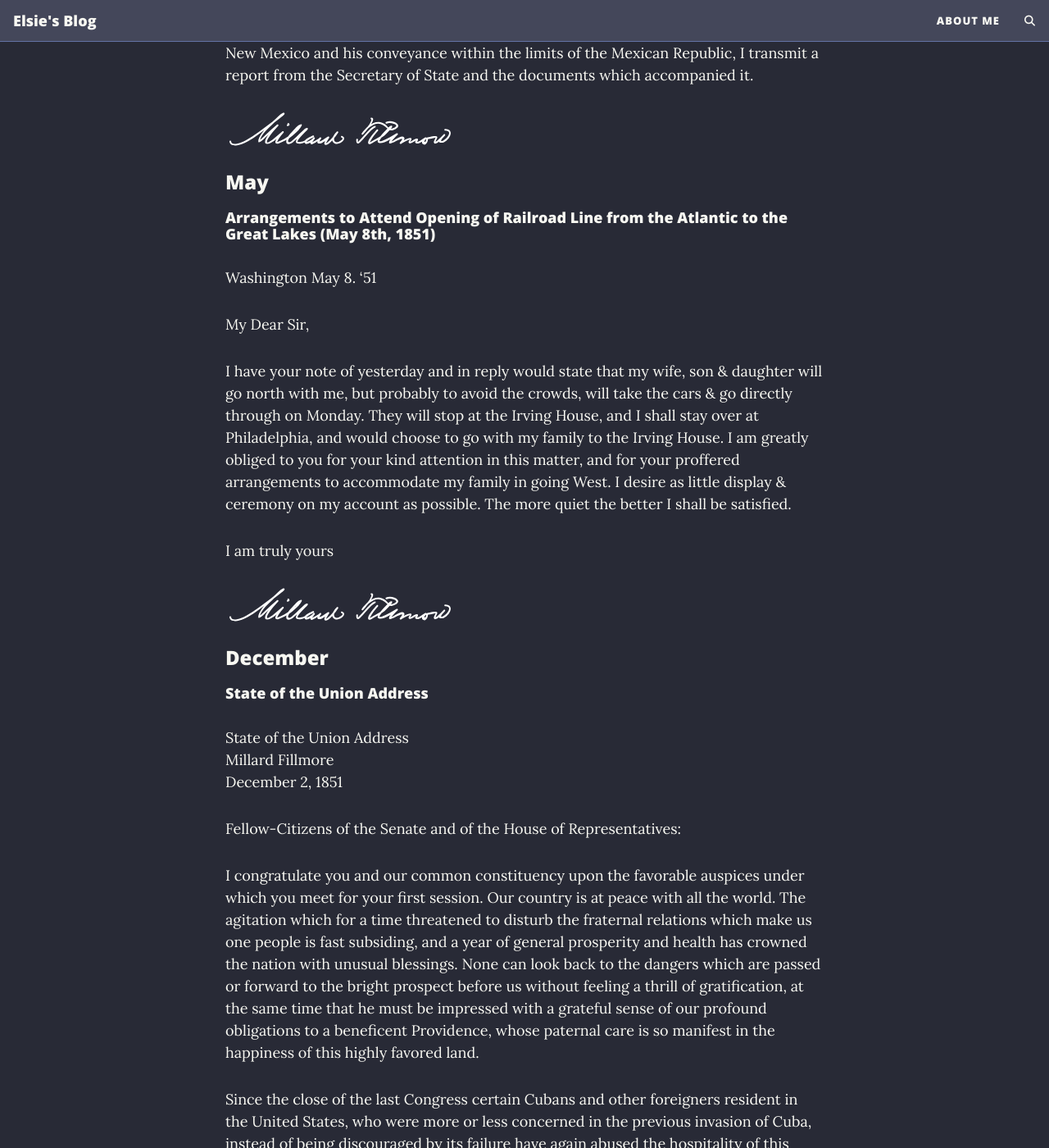
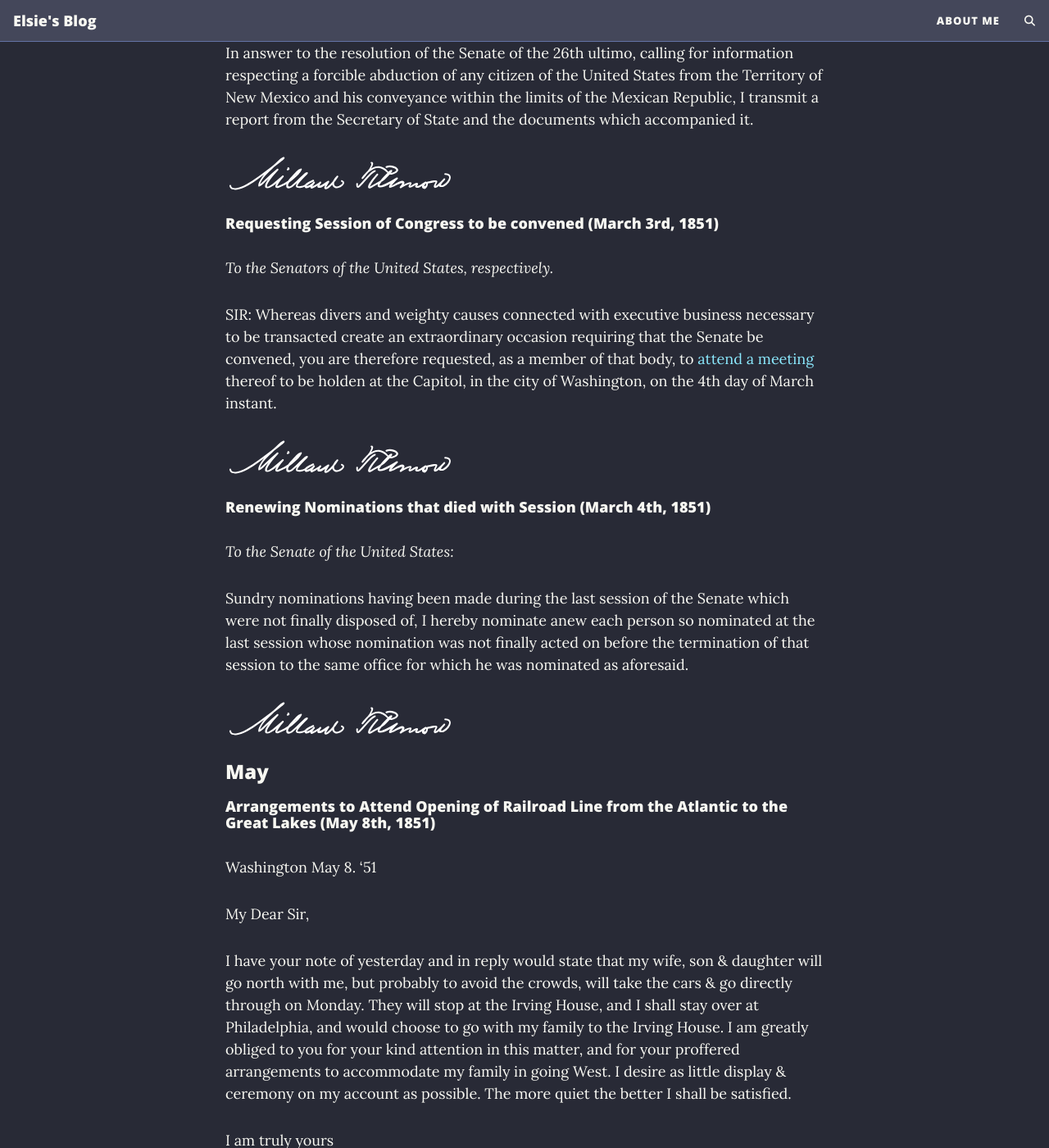
Before and after one commit to Elsie19/Elsie19, a Jekyll site: the page built from docs/_posts/2026-1-6-millard-fillmore-library.md, in a window 1280 px wide and 1400 px high, scrolled down 73259 px. Shown: the whole window at 82% size. Built offline with Jekyll 4.4.1, drawn with Linux system fonts in a browser that asks for light colours; comment, search, counter and statistics services are not loaded; some of the changed text lies outside the part shown.

Commit message:
congress stuff

```diff
--- /dev/null
+++ b/docs/_includes/millard/appointments-march-4-1851.md
@@ -0,0 +1,5 @@
+*To the Senate of the United States:*
+
+Sundry nominations having been made during the last session of the Senate which were not finally disposed of, I hereby nominate anew each person so nominated at the last session whose nomination was not finally acted on before the termination of that session to the same office for which he was nominated as aforesaid.
+
+![MILLARD FILLMORE.]({{ "/assets/img/millard_signature.svg" | relative_url }})
--- /dev/null
+++ b/docs/_includes/millard/session-march-3-1851.md
@@ -0,0 +1,5 @@
+*To the Senators of the United States, respectively.*
+
+SIR: Whereas divers and weighty causes connected with executive business necessary to be transacted create an extraordinary occasion requiring that the Senate be convened, you are therefore requested, as a member of that body, to [attend a meeting](https://en.wikipedia.org/wiki/31st_United_States_Congress) thereof to be holden at the Capitol, in the city of Washington, on the 4th day of March instant.
+
+![MILLARD FILLMORE.]({{ "/assets/img/millard_signature.svg" | relative_url }})
--- a/docs/_posts/2026-1-6-millard-fillmore-library.md
+++ b/docs/_posts/2026-1-6-millard-fillmore-library.md
@@ -354,6 +354,14 @@ timeline
 
 {% include millard/abductions.md %}
 
+#### Requesting Session of Congress to be convened (March 3rd, 1851)
+
+{% include millard/session-march-3-1851.md %}
+
+#### Renewing Nominations that died with Session (March 4th, 1851)
+
+{% include millard/appointments-march-4-1851.md %}
+
 ### May
 
 #### Arrangements to Attend Opening of Railroad Line from the Atlantic to the Great Lakes (May 8th, 1851)
```
